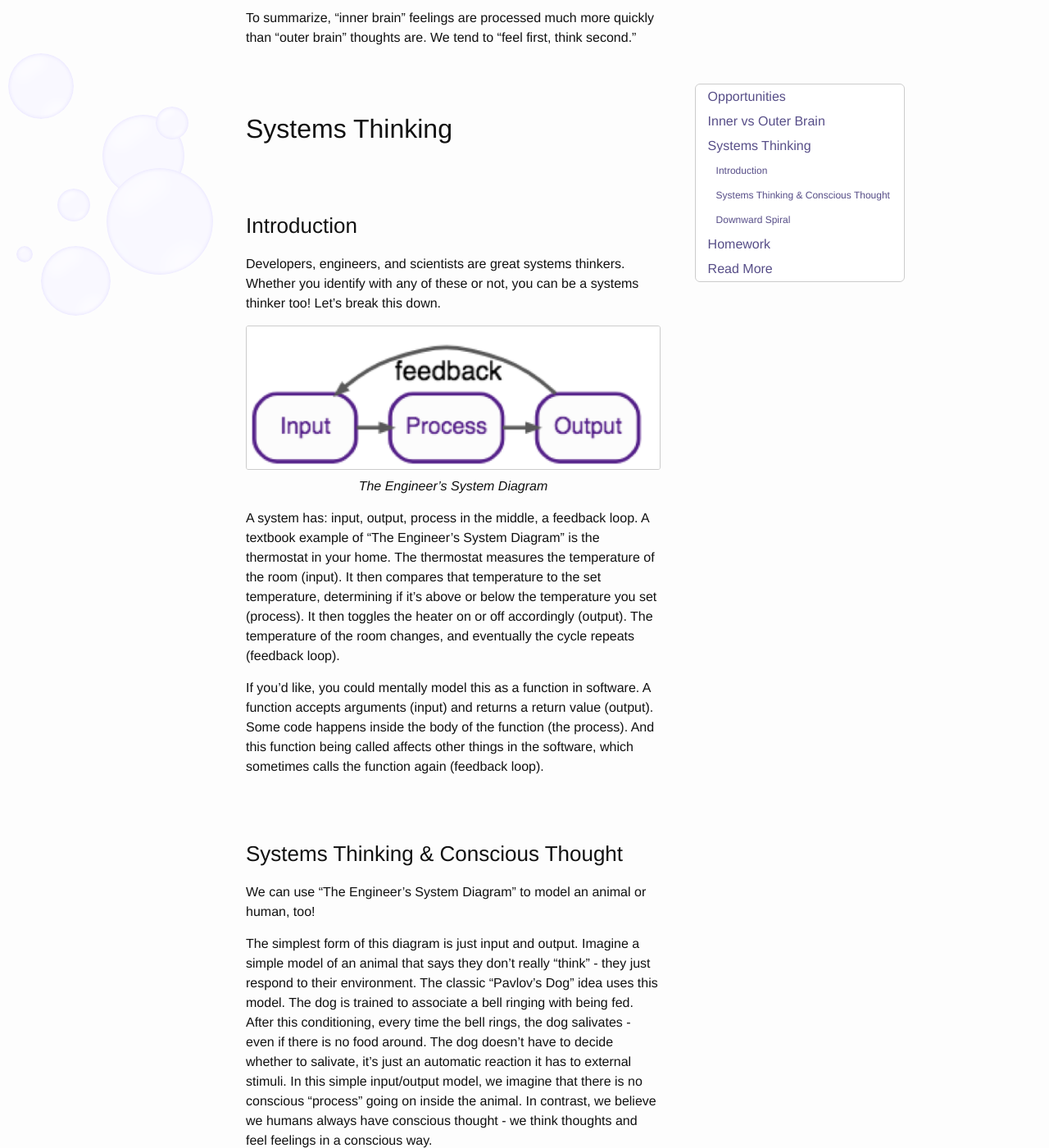
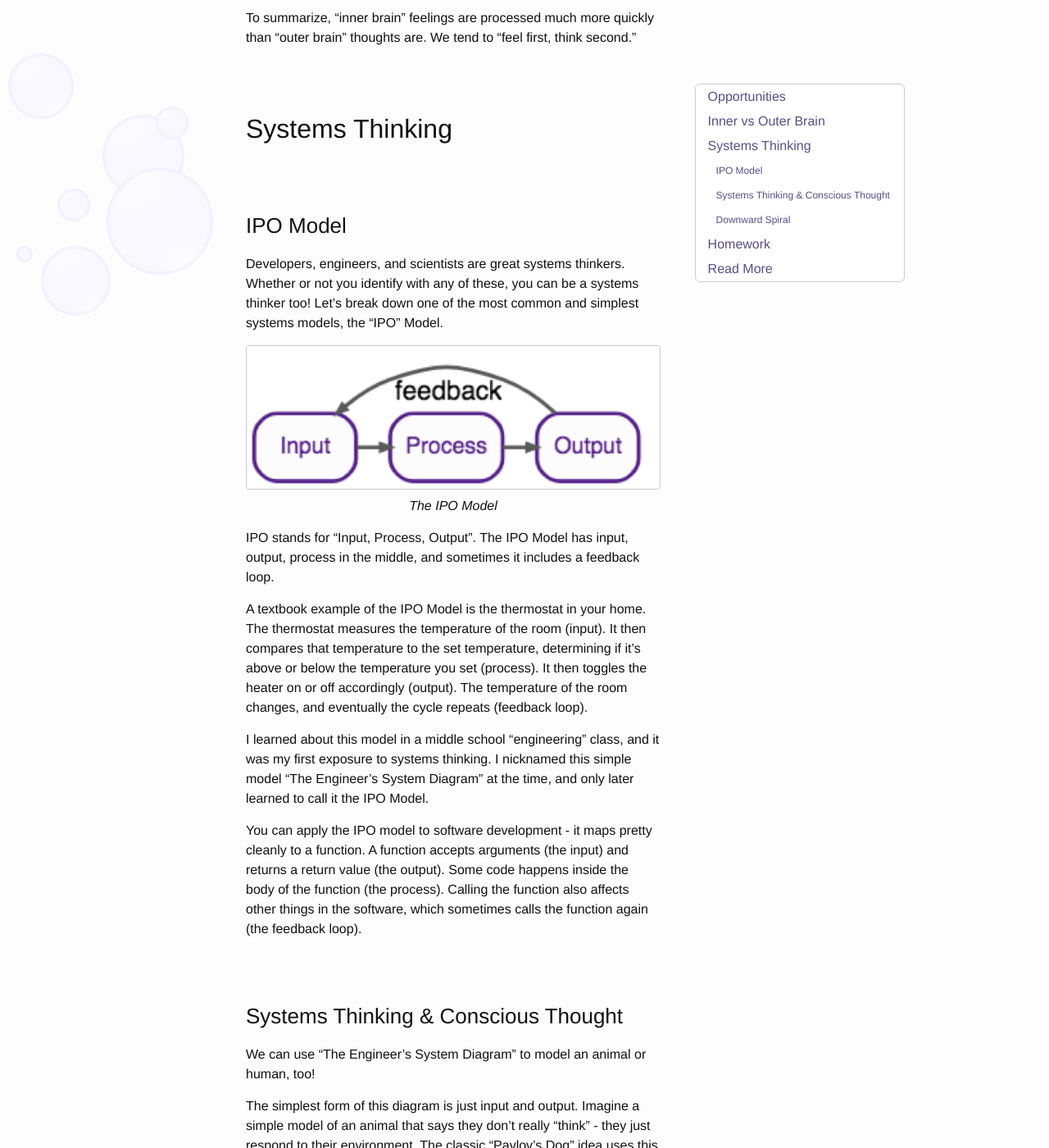
Before and after one commit to caseywatts/caseywatts.github.io, a Jekyll site: the page built from _posts/2018-11-25-debugging-your-brain-1.md, in a window 1280 px wide and 1400 px high, scrolled down 4347 px. Shown: the whole window at 82% size. Built offline with Jekyll 4.4.1, drawn with Linux system fonts in a browser that asks for light colours.

Commit message:
rename the Engineer's System Diagram to the IPO Model, which is more accurate/specific

```diff
--- a/_posts/2018-11-25-debugging-your-brain-1.md
+++ b/_posts/2018-11-25-debugging-your-brain-1.md
@@ -72,16 +72,21 @@ To summarize, "inner brain" feelings are processed much more quickly than "outer
 
 ## Systems Thinking
 
-### Introduction
+### IPO Model
 
-Developers, engineers, and scientists are great systems thinkers. Whether you identify with any of these or not, you can be a systems thinker too! Let’s break this down.
+Developers, engineers, and scientists are great systems thinkers. Whether or not you identify with any of these, you can be a systems thinker too! Let’s break down one of the most common and simplest systems models, the "IPO" Model.
 
 ![engineer system](/assets/engineer%20system.png)
-*The Engineer's System Diagram*
+*The IPO Model*
 
-A system has: input, output, process in the middle, a feedback loop. A textbook example of "The Engineer's System Diagram" is the thermostat in your home. The thermostat measures the temperature of the room (input). It then compares that temperature to the set temperature, determining if it’s above or below the temperature you set (process). It then toggles the heater on or off accordingly (output). The temperature of the room changes, and eventually the cycle repeats (feedback loop).
+IPO stands for "Input, Process, Output". The IPO Model has input, output, process in the middle, and sometimes it includes a feedback loop.
 
-If you’d like, you could mentally model this as a function in software. A function accepts arguments (input) and returns a return value (output). Some code happens inside the body of the function (the process). And this function being called affects other things in the software, which sometimes calls the function again (feedback loop).
+A textbook example of the IPO Model is the thermostat in your home. The thermostat measures the temperature of the room (input). It then compares that temperature to the set temperature, determining if it’s above or below the temperature you set (process). It then toggles the heater on or off accordingly (output). The temperature of the room changes, and eventually the cycle repeats (feedback loop).
+
+I learned about this model in a middle school "engineering" class, and it was my first exposure to systems thinking. I nicknamed this simple model "The Engineer's System Diagram" at the time, and only later learned to call it the IPO Model.
+
+You can apply the IPO model to software development - it maps pretty cleanly to a function.  A function accepts arguments (the input) and returns a return value (the output). Some code happens inside the body of the function (the process). Calling the function also affects other things in the software, which sometimes calls the function again (the feedback loop).
+
 
 ### Systems Thinking & Conscious Thought
 We can use "The Engineer’s System Diagram" to model an animal or human, too!
```
